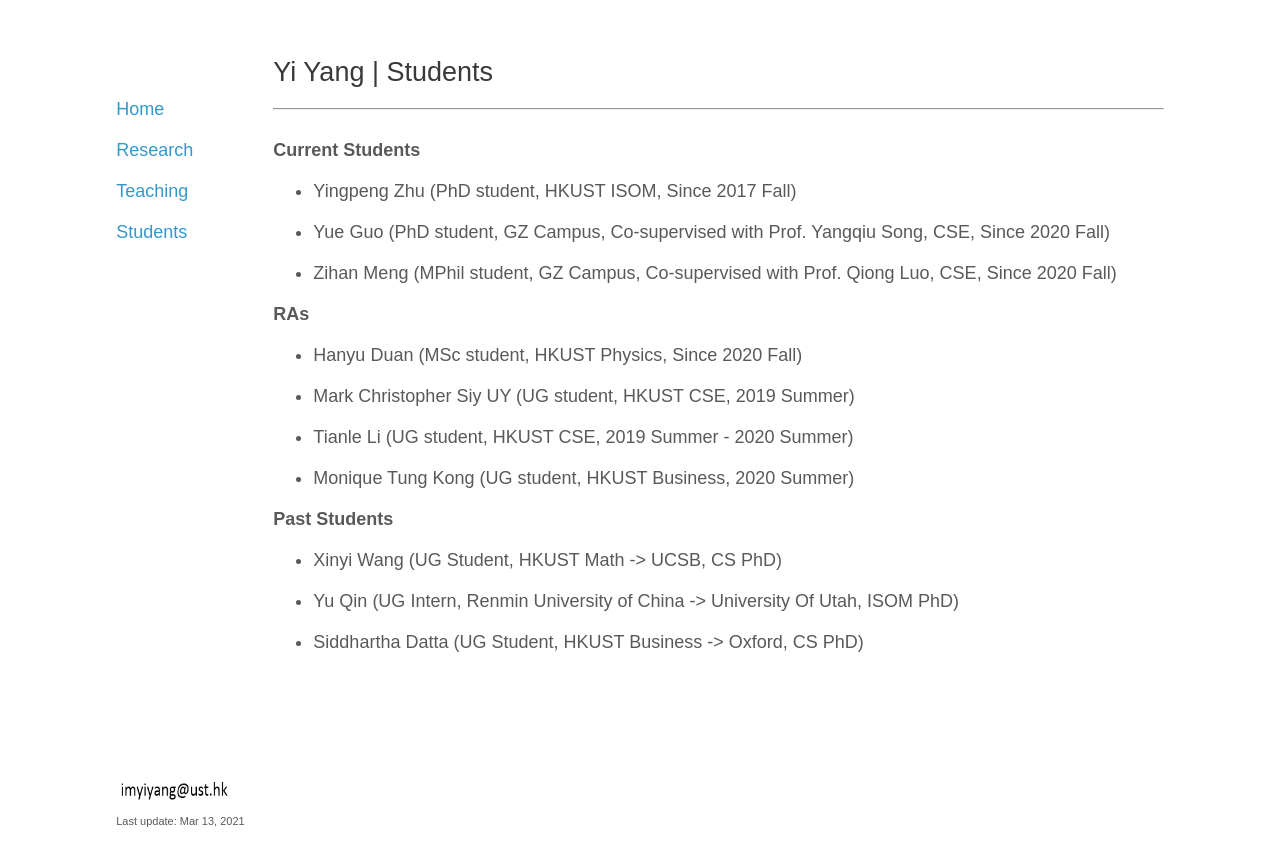
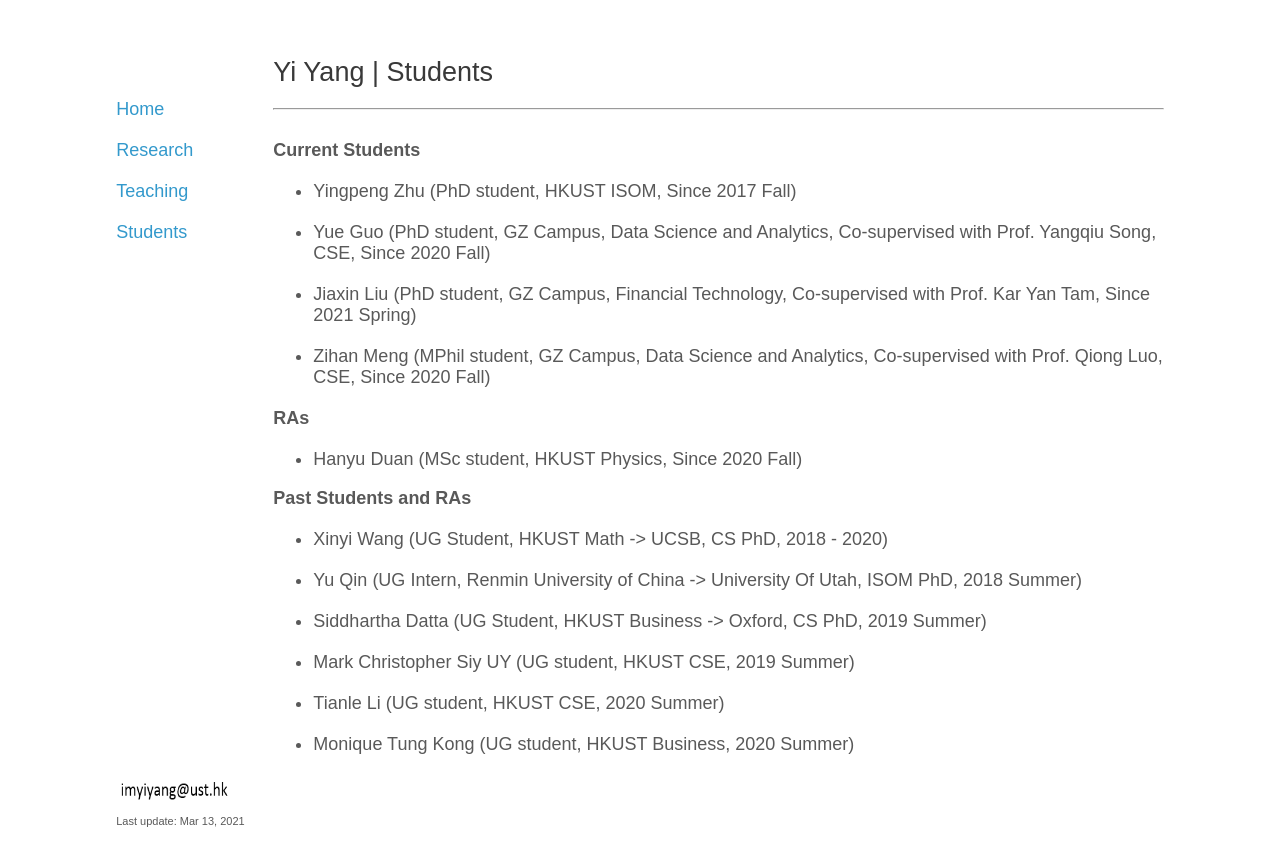
Before and after one commit to yya518/yya518.github.io, a Jekyll site: the page built from students.md, in a window 1280 px wide. Shown: the top 866 px of the page. Built offline with Jekyll 4.4.1, drawn with Linux system fonts in a browser that asks for light colours.

Commit message:
update student

```diff
--- a/students.md
+++ b/students.md
@@ -10,23 +10,25 @@ title: research
 **Current Students**
 + Yingpeng Zhu (PhD student, HKUST ISOM, Since 2017 Fall)
 
-+ Yue Guo (PhD student, GZ Campus, Co-supervised with Prof. Yangqiu Song, CSE, Since 2020 Fall)
++ Yue Guo (PhD student, GZ Campus, Data Science and Analytics, Co-supervised with Prof. Yangqiu Song, CSE, Since 2020 Fall)
 
-+ Zihan Meng (MPhil student, GZ Campus, Co-supervised with Prof. Qiong Luo, CSE, Since 2020 Fall)
++ Jiaxin Liu (PhD student, GZ Campus, Financial Technology, Co-supervised with Prof. Kar Yan Tam, Since 2021 Spring)
+
++ Zihan Meng (MPhil student, GZ Campus, Data Science and Analytics, Co-supervised with Prof. Qiong Luo, CSE, Since 2020 Fall)
 
 
 **RAs**
 + Hanyu Duan (MSc student, HKUST Physics, Since 2020 Fall)
 
+**Past Students and RAs**
++ Xinyi Wang (UG Student, HKUST Math -> UCSB, CS PhD, 2018 - 2020)
+
++ Yu Qin (UG Intern, Renmin University of China -> University Of Utah, ISOM PhD, 2018 Summer)
+
++ Siddhartha Datta (UG Student, HKUST Business -> Oxford, CS PhD, 2019 Summer)
+
 + Mark Christopher Siy UY (UG student, HKUST CSE, 2019 Summer)
 
-+ Tianle Li (UG student, HKUST CSE, 2019 Summer - 2020 Summer)
++ Tianle Li (UG student, HKUST CSE, 2020 Summer)
 
 + Monique Tung Kong (UG student, HKUST Business, 2020 Summer)
-
-**Past Students**
-+ Xinyi Wang (UG Student, HKUST Math -> UCSB, CS PhD)
-
-+ Yu Qin (UG Intern, Renmin University of China -> University Of Utah, ISOM PhD)
-
-+ Siddhartha Datta (UG Student, HKUST Business -> Oxford, CS PhD)
```
